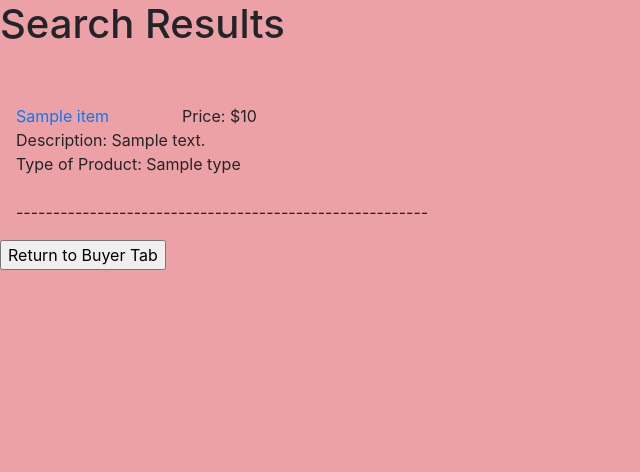
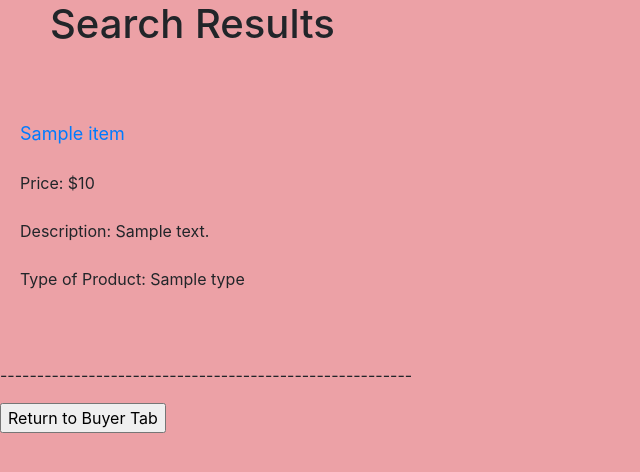
Before and after one commit to Arceus1ooo/Exchange4Students, a Flask app: template templates/itemList.html in a window 1280 px wide. Shown: the part 66-538 px from the top of the page, without its empty margins (0-640 px from the left). Run offline with Flask 2, Linux system fonts and the light colour scheme; the template is opened without the code that fills it: most values are stand-ins (such as "Sample title", 1, 10 or a date in 2020); some libraries are stand-ins or nearby versions.

Commit message:
More style

```diff
--- a/templates/base.html
+++ b/templates/base.html
@@ -29,6 +29,28 @@
             padding: 35px;
             border-radius: 20px;
         }
+        input:focus {
+            border: 3px solid #555;
+        }
+        .indent {
+            margin-left: 50px;
+        }
+        .listing {
+            float: left;
+            height: 470px;
+            width: 23%;
+            padding: 0 10px;
+        }
+        .list-name {
+            font-size: large;
+        }
+        .list-margin {
+            margin-left: 20px;
+        }
+        .list-background {
+            display: table;
+            background-color: white;
+        }
     </style>
     {% block head %} {% endblock %}
 </head>
--- a/templates/itemList.html
+++ b/templates/itemList.html
@@ -12,19 +12,19 @@
 {%endblock%}
 
 {%block body%}
-<h1>Search Results</h1>
+<h1 class = "indent">Search Results</h1>
 
 {% for item in lst %}
 <p>
 <br>
-<br>
-&emsp;<a href = '{{ url_for('displayItem', _id = item['_id'])}}'>{{item['Name']}}</a>
-&emsp;&emsp;&emsp;&emsp; Price: ${{item['Price']}}<br>
-&emsp;Description: {{item['Description']}}<br>
-&emsp;Type of Product: {{item['Type']}}
+&emsp;<span class = "list-background"><a href = '{{ url_for('displayItem', _id = item['_id'])}}'><div class = "list-name list-margin">{{item['Name']}}</div></div></a>
+&emsp;&emsp;&emsp;&emsp; <div class = "list-margin">Price: ${{item['Price']}}</div>
+&emsp; <div class = "list-margin">Description: {{item['Description']}}</div>
+&emsp;<div class = "list-margin">Type of Product: {{item['Type']}}</div>
 <br>
 <br>
-&emsp;--------------------------------------------------------
+</span>
+&emsp;<div>--------------------------------------------------------</div>
 </p>
 {% endfor %}
 
```
Also changed, not shown: templates/postItem.html (+4 -3 lines).
